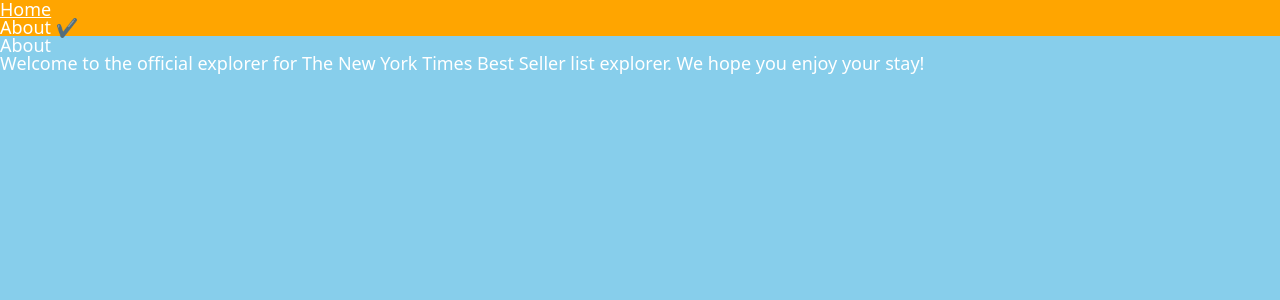
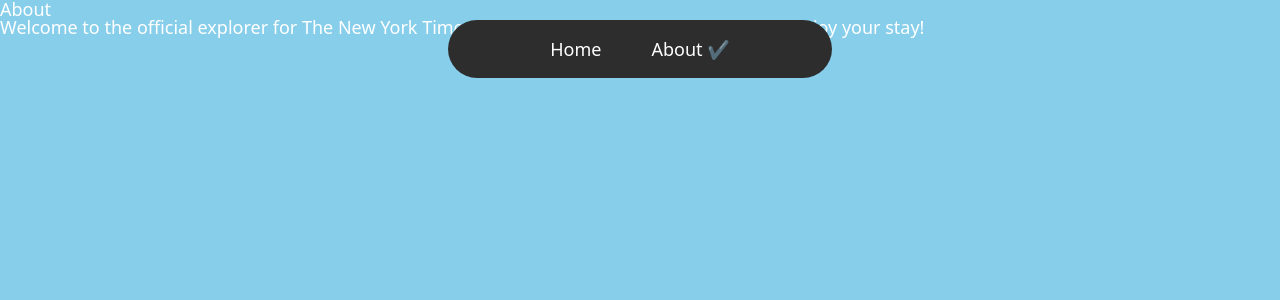
Before and after one commit to johj703/NewYork-Times-Best-Seller-List, a Next.js app: page /about in a window 1280 px wide. Shown: the top 300 px of the page. Built offline with nearby package versions, Linux system fonts and the light colour scheme.

Commit message:
navigation.module.css css 추가

```diff
--- a/styles/navigation.module.css
+++ b/styles/navigation.module.css
@@ -1,3 +1,28 @@
 .nav {
-  background-color: orange;
+  background-color: #2d2d2d;
+  position: fixed;
+  width: 30%;
+  margin: 0 auto;
+  top: 20px;
+  border-radius: 50px;
+  padding: 20px 0px;
+  left: 50%;
+  z-index: 10;
+  transform: translateX(-50%);
 }
+
+.nav ul {
+  display: flex;
+  justify-content: center;
+  gap: 50px;
+}
+
+.nav ul li {
+  list-style: none;
+  transform: none;
+  transition: all 0.1s ease-in-out;
+}
+
+.nav ul li:hover {
+  transform: scale(1.05);
+}
```
